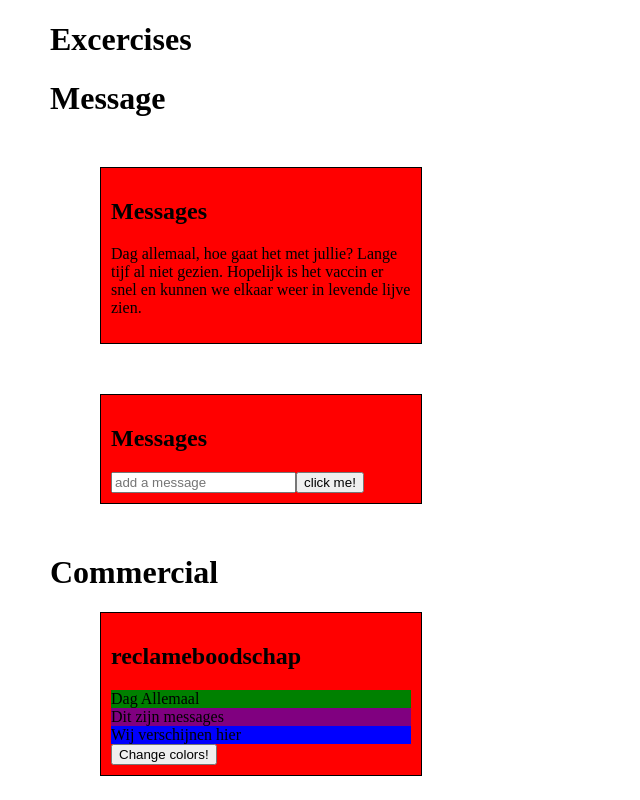
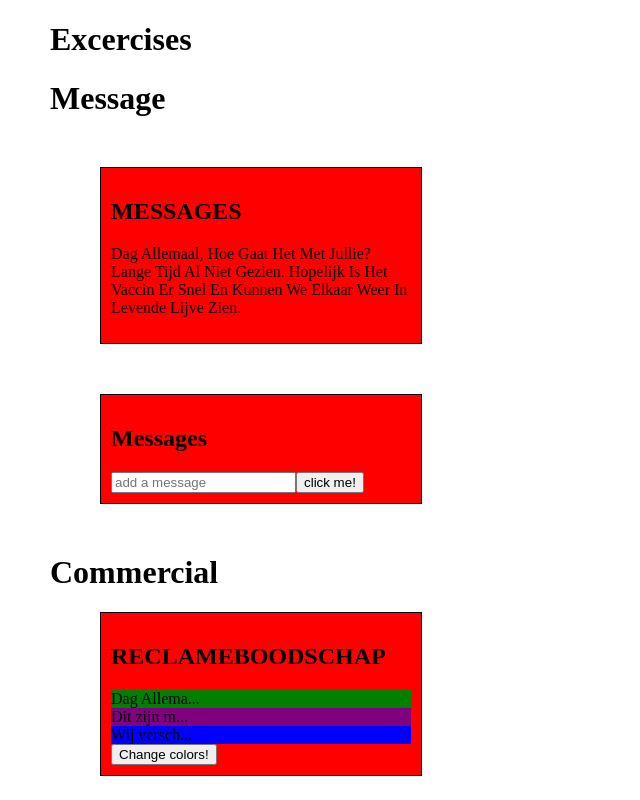
Before and after one commit to DotEmms/AngularExercises, an Angular app: page / in a window 1280 px wide. Shown: the whole page, without its empty margins (0-640 px from the left). Built offline with nearby package versions, Linux system fonts and the light colour scheme.

Commit message:
added pipes

```diff
--- a/src/app/app.module.ts
+++ b/src/app/app.module.ts
@@ -6,12 +6,14 @@ import { AppRoutingModule } from './app-routing.module';
 import { AppComponent } from './app.component';
 import { MessageComponent } from './message/message.component';
 import { ReclameComponent } from './reclame/reclame.component';
+import { CharCapPipePipe } from './char-cap-pipe.pipe';
 
 @NgModule({
   declarations: [
     AppComponent,
     MessageComponent,
-    ReclameComponent
+    ReclameComponent,
+    CharCapPipePipe
   ],
   imports: [
     BrowserModule,
--- /dev/null
+++ b/src/app/char-cap-pipe.pipe.ts
@@ -0,0 +1,12 @@
+import { Pipe, PipeTransform } from '@angular/core';
+
+@Pipe({
+  name: 'charCapPipe'
+})
+export class CharCapPipePipe implements PipeTransform {
+
+  transform(value: string): string {
+    return value.substring(0,10) + "...";
+  }
+
+}
--- a/src/app/message/message.component.html
+++ b/src/app/message/message.component.html
@@ -1,13 +1,13 @@
 <h1>{{title}}</h1>
 <div [className]="'divStyle'">
-    <h2>{{boxTitle}}</h2>
-    <p>{{message.message}}</p>
+    <h2>{{boxTitle | uppercase}}</h2>
+    <p>{{message.message | titlecase}}</p>
 </div>
 <div [className]="'divStyle'" >
     <h2>{{boxTitle}}</h2>
     <ul >
         <li *ngFor="let message of message.allMessages" style="text-align: left;">
-            <span>{{message}}</span>
+            <span>{{message | titlecase}}</span>
         </li>
     </ul>
     <input placeholder="add a message" [(ngModel)]="message.newMessage"/>
--- a/src/app/message/message.component.ts
+++ b/src/app/message/message.component.ts
@@ -8,7 +8,7 @@ import {Message} from '../message';
 })
 export class MessageComponent implements OnInit {
   message:Message = {
-    message:"Dag allemaal, hoe gaat het met jullie? Lange tijf al niet gezien. Hopelijk is het vaccin er snel en kunnen we elkaar weer in levende lijve zien.",
+    message:"Dag allemaal, hoe gaat het met jullie? Lange tijd al niet gezien. Hopelijk is het vaccin er snel en kunnen we elkaar weer in levende lijve zien.",
     newMessage:"",
     allMessages:[],
   }
--- a/src/app/reclame/reclame.component.html
+++ b/src/app/reclame/reclame.component.html
@@ -1,8 +1,8 @@
 <h1>{{title}}</h1>
 <div [className]="'divStyle'">
-    <h2>{{boxTitle}}</h2>
-    <div [ngClass]="{'green': clicked, 'pink':!clicked}" >{{reclame.message1}}</div>
-    <div [ngClass]="{'purple': clicked, 'blue':!clicked}">{{reclame.message2}}</div>
-    <div [ngClass]="{'blue': clicked, 'yellow':!clicked}">{{reclame.message3}}</div>
+    <h2>{{boxTitle | uppercase}}</h2>
+    <div [ngClass]="{'green': clicked, 'pink':!clicked}" >{{reclame.message1 | charCapPipe}}</div>
+    <div [ngClass]="{'purple': clicked, 'blue':!clicked}">{{reclame.message2 | charCapPipe}}</div>
+    <div [ngClass]="{'blue': clicked, 'yellow':!clicked}">{{reclame.message3 | charCapPipe}}</div>
     <button (click)="OnClicked()">Change colors!</button>
 </div>
```
Also changed, not shown: 1 other file (tests, documents, lock files or other folders).
